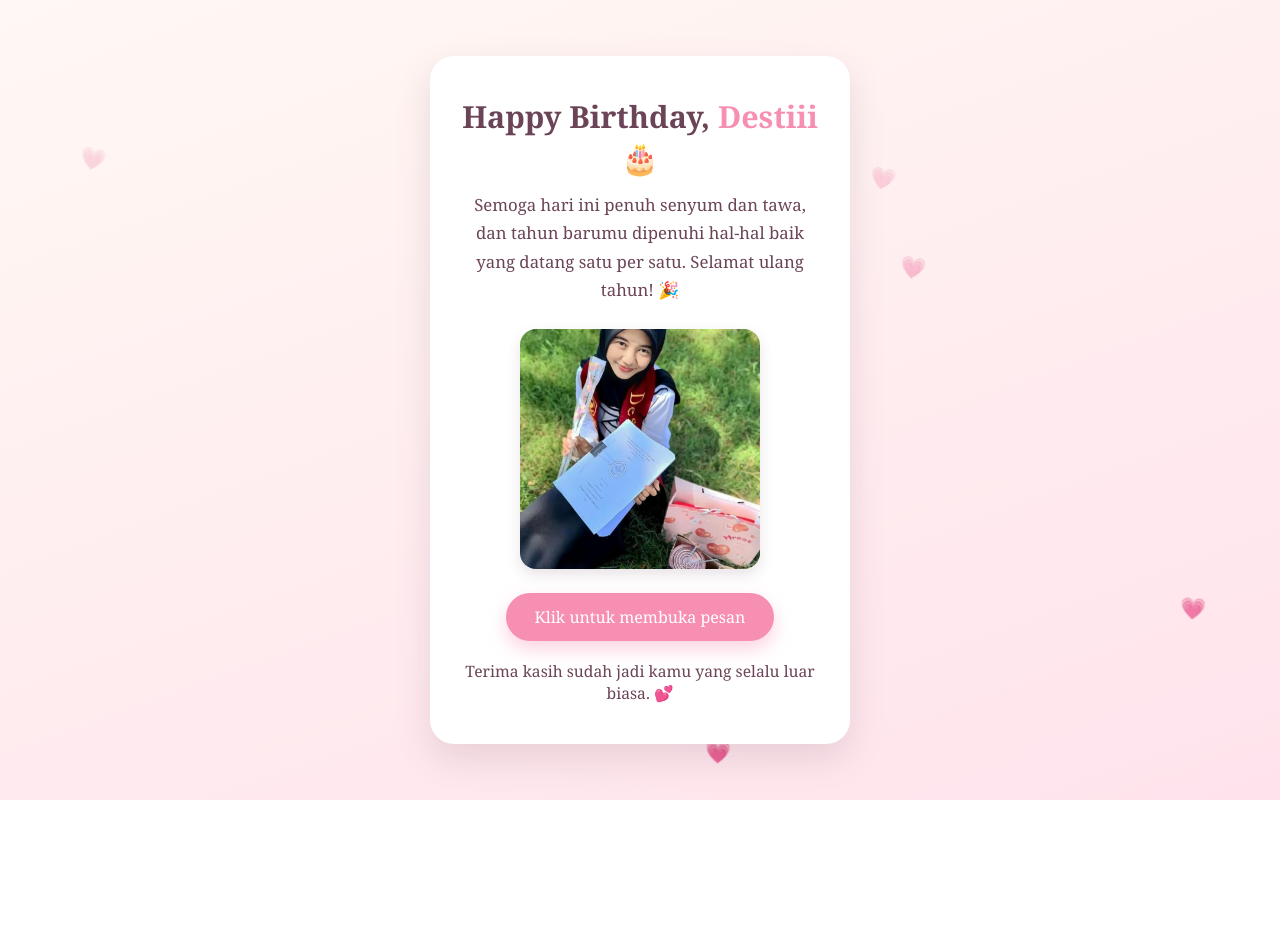
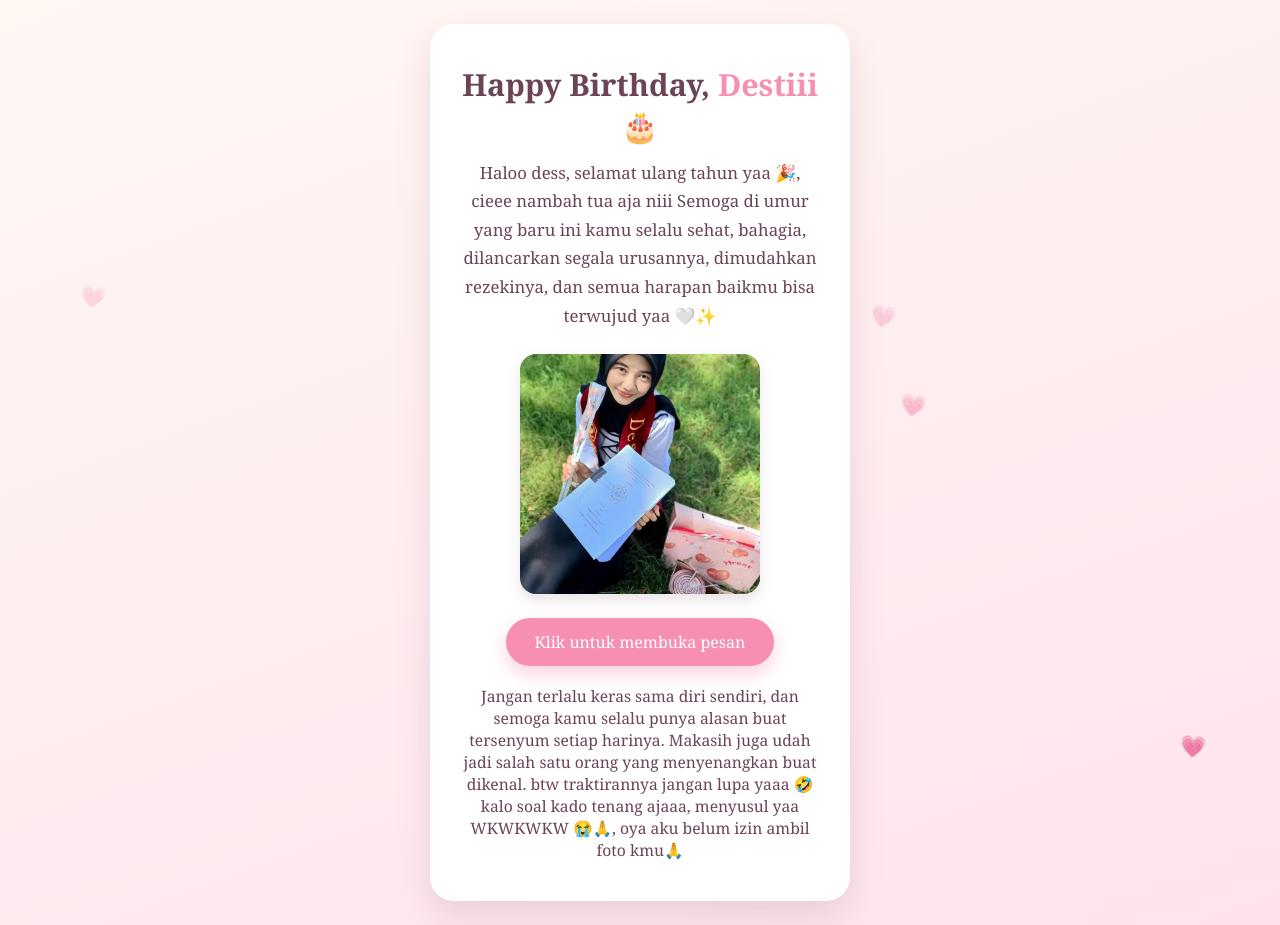
Before and after one commit to varrmiii/happy-birthday, a plain HTML site: page index.html in a window 1280 px wide. Both pictures are taken after a click on the button "Klik untuk membuka pesan". Before the commit the page ends 800 px from the top, so only its background shows below. Drawn offline with Linux system fonts and the light colour scheme.

Commit message:
Update index.html

```diff
--- a/index.html
+++ b/index.html
@@ -119,8 +119,10 @@
 
     <!-- GANTI PESAN UCAPAN DI SINI -->
     <p class="message">
-      Semoga hari ini penuh senyum dan tawa, dan tahun barumu dipenuhi
-      hal-hal baik yang datang satu per satu. Selamat ulang tahun! 🎉
+      Haloo dess, selamat ulang tahun yaa 🎉, cieee nambah tua aja niii
+      Semoga di umur yang baru ini kamu selalu sehat, bahagia,
+      dilancarkan segala urusannya, dimudahkan rezekinya,
+      dan semua harapan baikmu bisa terwujud yaa 🤍✨
     </p>
 
     <!-- GANTI FOTO DI SINI: taruh foto.jpg di folder assets/ -->
@@ -132,7 +134,9 @@
 
     <!-- GANTI PESAN RAHASIA DI SINI -->
     <p class="secret" id="secret">
-      Terima kasih sudah jadi kamu yang selalu luar biasa. 💕
+      Jangan terlalu keras sama diri sendiri, dan semoga kamu selalu punya alasan buat tersenyum setiap harinya.
+      Makasih juga udah jadi salah satu orang yang menyenangkan buat dikenal. btw traktirannya jangan lupa yaaa 🤣
+      kalo soal kado tenang ajaaa, menyusul yaa WKWKWKW 😭🙏, oya aku belum izin ambil foto kmu🙏
     </p>
   </div>
 
```
